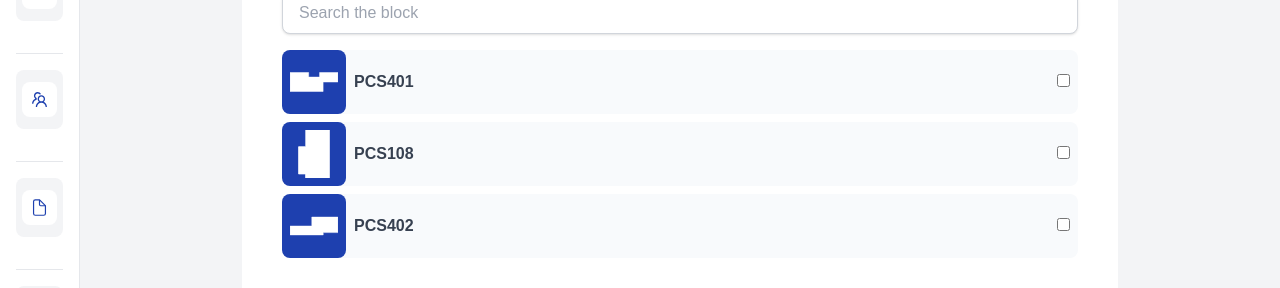
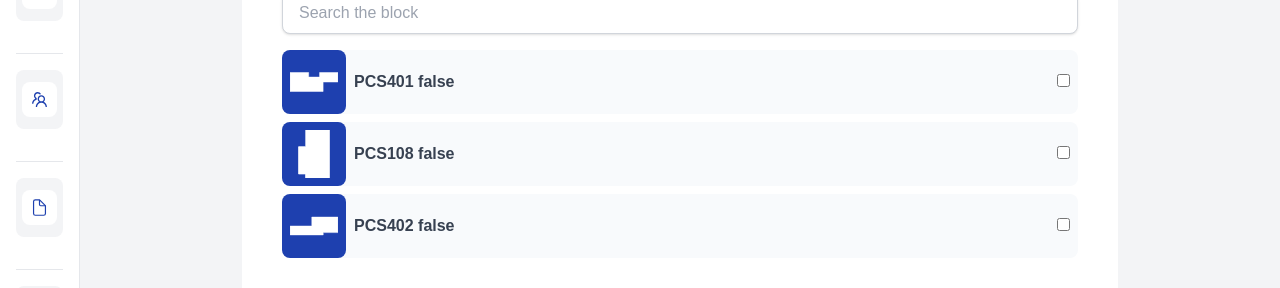
Before and after one commit to LMartin1998/BCorePlatform-Deploy, a Next.js app: page /reports in a window 1280 px wide. Shown: the part 249-537 px from the top of the page. Built offline with nearby package versions, Linux system fonts and the light colour scheme.

Commit message:
Choose blocks

```diff
--- a/src/app/(singlegrid)/reports/page.jsx
+++ b/src/app/(singlegrid)/reports/page.jsx
@@ -13,9 +13,11 @@ import { StepperContext } from "@/app/contexts/StepperContext";
 
 export default function Reports() {
     const [currentStep, setCurrentStep] = useState(1);
+
     const [userData, setUserData] = useState('');
     const [finalData, setFinalData] = useState([]);
 
+    // TODO Cambiar segun sea el reporte
     const steps = [
         "Block",
         "Task",
--- a/src/app/Components/BlockItem.jsx
+++ b/src/app/Components/BlockItem.jsx
@@ -1,3 +1,4 @@
+
 const BlockItem = (props) => {
   return (
     <li className=" bg-slate-50 w-full mx-auto rounded-lg flex items-center justify-between group hover:bg-gray-200 transition-colors duration-300 mb-2">
@@ -25,11 +26,15 @@ const BlockItem = (props) => {
         </div>
         {/* Block name */}
         <p className="ml-2 text-gray-700 font-semibold text-base group-hover:text-blue-600">
-          {props.block}
+          {props.block} {props.toUse.toString()}
         </p>
       </div>
       <div>
-        <input type="checkbox" className="mr-2" />
+        <input
+          type="checkbox"
+          className="mr-2"
+          onChange={props.onCheck}
+          />
       </div>
     </li>
   );
--- a/src/app/Components/steps/SelectBlock.jsx
+++ b/src/app/Components/steps/SelectBlock.jsx
@@ -14,7 +14,7 @@ export default function SelectBlock() {
     setUserData({ ...userData, [name]: value });
   };
 
-  const { getIdsWithViewBoxAndPoints } = useContext(GridContext);
+  const { getIdsWithViewBoxAndPoints, handleCheckboxChange } = useContext(GridContext);
 
   useEffect(() => {
     getIdsWithViewBoxAndPoints();
@@ -30,6 +30,8 @@ export default function SelectBlock() {
                 block={item.id}
                 viewBox={item.viewBox}
                 points={item.points}
+                toUse={item.toUse}
+                onCheck={() => {handleCheckboxChange(item.id); console.log(item.id)}}
             />
         ))}
       </BlockList>
--- a/src/app/Contexts/GridContext.jsx
+++ b/src/app/Contexts/GridContext.jsx
@@ -53,6 +53,7 @@ function GridProvider({ children }) {
 
     const [searchValue, setSearchValue] = useState('');
     const [viewBox, setViewBox] = useState([]);
+    const [isChecked, setIsChecked] = useState({});
     const getIdsWithViewBoxAndPoints = () => {
         const item = data;
         const idsWithViewboxAndPoints = {};
@@ -61,14 +62,15 @@ function GridProvider({ children }) {
                 idsWithViewboxAndPoints[item.id] = {
                     id: item.id,
                     viewBox: item.viewbox,
-                    points : item.points
+                    points : item.points,
+                    toUse  : isChecked[item.id] || false
                 }
             }
         });
         const getIdsWithViewBoxAndPoints2 = Object.values(idsWithViewboxAndPoints);
+        console.log(getIdsWithViewBoxAndPoints2);
         return   searchedBlocks(getIdsWithViewBoxAndPoints2, searchValue);
     }
-
 
     const searchedBlocks = (getIdsWithViewBoxAndPoints, searchValue) => {
         const searchedBlock = getIdsWithViewBoxAndPoints.filter(
@@ -81,6 +83,13 @@ function GridProvider({ children }) {
         return searchedBlock;
     };
 
+    const handleCheckboxChange = (id) => {
+        setIsChecked(prevState => {
+            const newState = { ...prevState };
+            newState[id] = !prevState[id];
+            return newState;
+        });
+    }
 
     const [points, setPoints] = useState("");
     const [background, setBackground] = useState("");
@@ -366,7 +375,8 @@ function GridProvider({ children }) {
                 initialStatePanel,
                 getIdsWithViewBoxAndPoints,
                 searchValue,
-                setSearchValue
+                setSearchValue,
+                handleCheckboxChange
             }}
         >
             {children}
```
